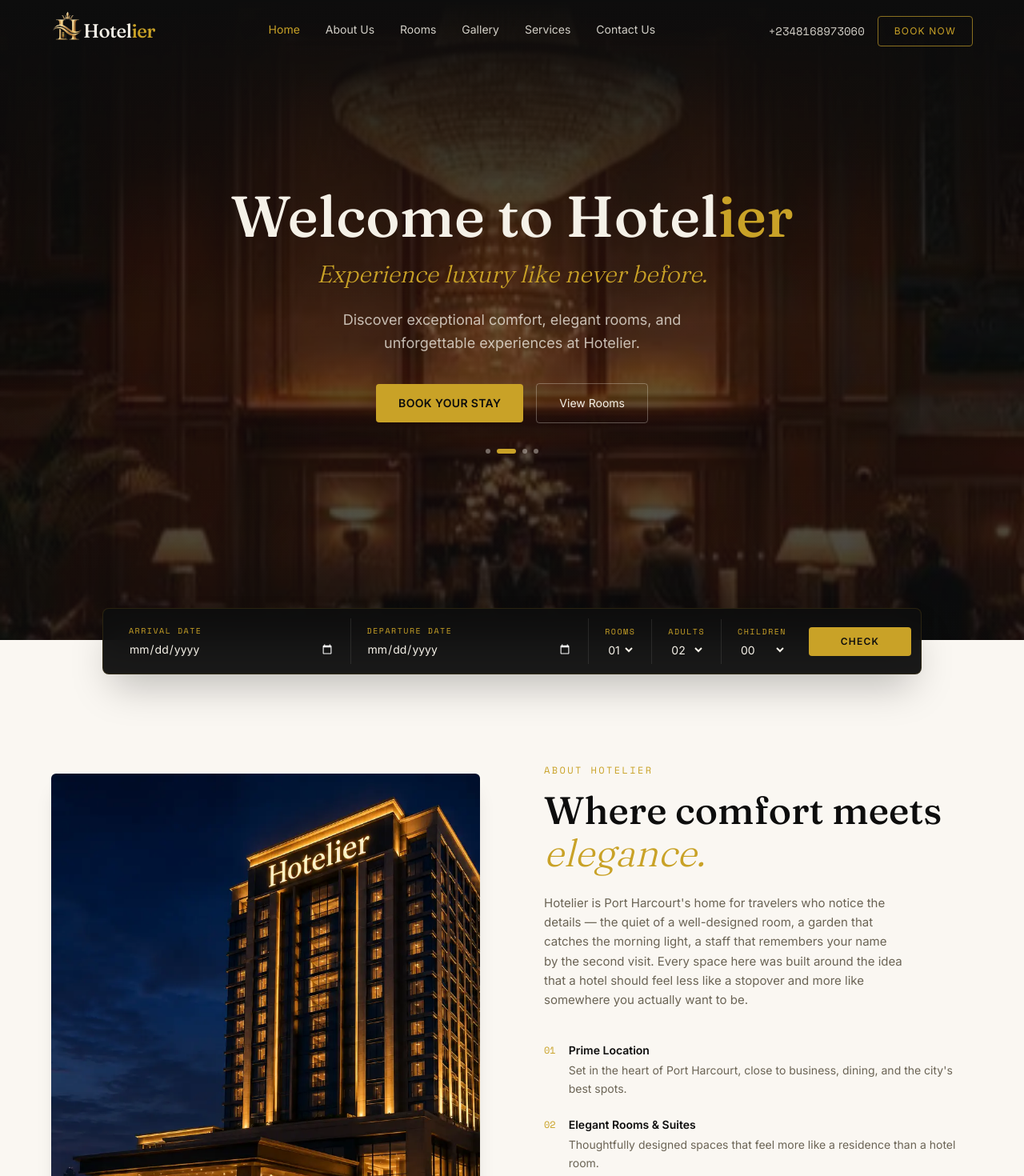
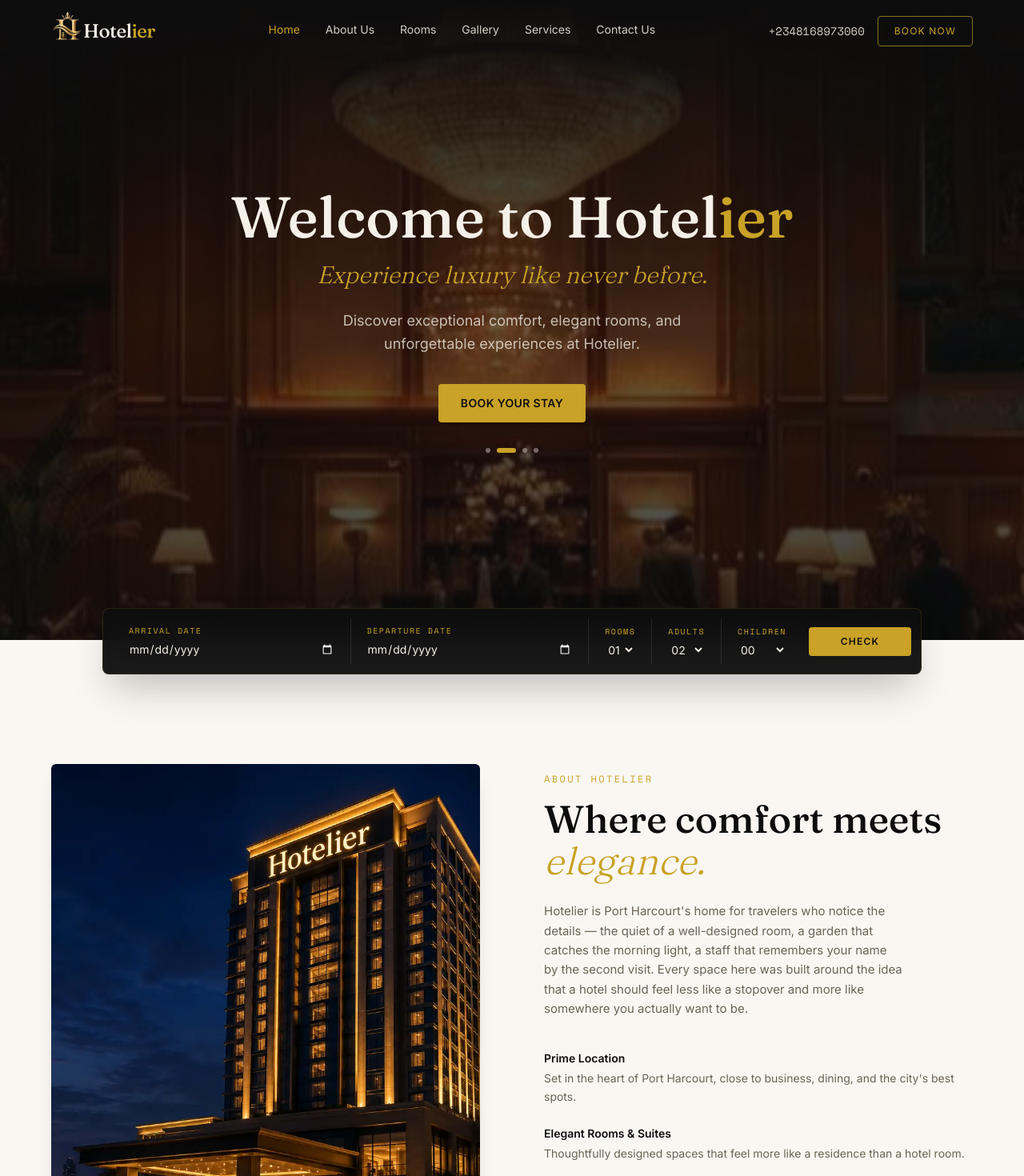
Before and after one commit to AghoghoOgbotor18/hotelier, a Next.js app: page / in a window 1280 px wide. Shown: the top 1470 px of the page at 80% size. Built offline with nearby package versions, Linux system fonts and the light colour scheme.

Commit message:
remove view rooms button from hero section

```diff
--- a/src/app/components/Home/About.jsx
+++ b/src/app/components/Home/About.jsx
@@ -33,10 +33,9 @@ export default function About() {
                     <div className="mt-10 flex flex-col gap-6">
                         {highlights.map((h, i) => (
                         <div key={h.label} className="flex gap-4">
-                            <span className="mt-0.5 font-mono text-xs text-brass">0{i + 1}</span>
                             <div>
-                            <div className="font-sans text-sm font-semibold text-ink">{h.label}</div>
-                            <p className="mt-1 font-sans text-sm leading-relaxed text-stone">{h.desc}</p>
+                                <div className="font-sans text-sm font-semibold text-ink">{h.label}</div>
+                                <p className="mt-1 font-sans text-sm leading-relaxed text-stone">{h.desc}</p>
                             </div>
                         </div>
                         ))}
--- a/src/app/components/Home/BookingSearchBar.jsx
+++ b/src/app/components/Home/BookingSearchBar.jsx
@@ -54,13 +54,11 @@ export default function BookingSearchBar() {
         children: String(children),
         });
         router.push(`/rooms?${params.toString()}`);
-        // isLoading is intentionally left true here — the page is
-        // navigating away, so this component is about to unmount
-        // along with the old page anyway. No need to reset it.
+        /* isLoading is intentionally left true here because the page is navigating away, so this component is about to unmount along with the old page anyway. No need to reset it. */
     }
 
     return (
-        <div className="rounded-lg border border-brass/15 bg-ink/95 shadow-2xl backdrop-blur-xl">
+        <div className="rounded-lg border border-brass/15 bg-ink/95 shadow-2xl backdrop-blur-xl" id="bookingField">
             <form
                 onSubmit={handleCheck}
                 className="grid grid-cols-2 gap-x-6 gap-y-5 p-6 sm:grid-cols-3 lg:flex lg:items-center lg:gap-0 lg:p-3"
--- a/src/app/components/Home/Hero.jsx
+++ b/src/app/components/Home/Hero.jsx
@@ -52,12 +52,10 @@ export default function Hero() {
             </p>
 
             <div className="mt-9 flex flex-wrap items-center justify-center gap-4">
-            <Link href="/reservations" className="rounded-sm bg-brass px-7 py-3.5 font-sans text-sm font-semibold uppercase tracking-wide text-ink transition hover:opacity-90">
-                Book Your Stay
-            </Link>
-            <Link href="/rooms" className="rounded-sm border border-ivory/30 px-7 py-3.5 font-sans text-sm text-ivory transition hover:border-ivory/70">
-                View Rooms
-            </Link>
+                <Link href="/rooms" className="rounded-sm bg-brass px-7 py-3.5 font-sans text-sm font-semibold uppercase tracking-wide text-ink transition hover:opacity-90">
+                    Book Your Stay
+                </Link>
+
             </div>
 
             <div className="mt-8 flex gap-2">
```
